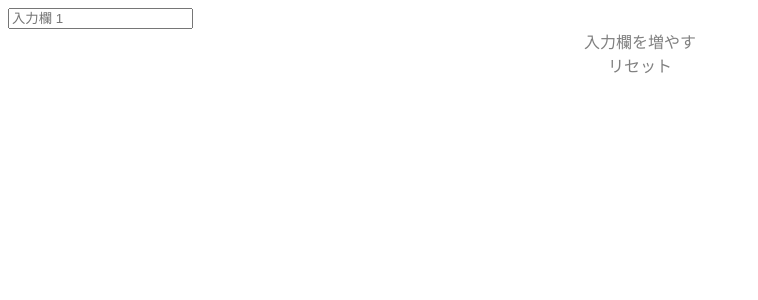
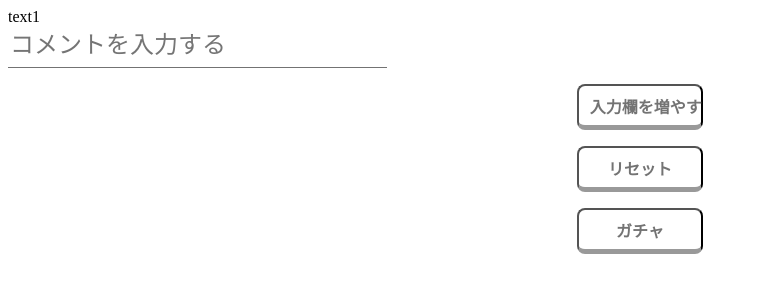
Before and after one commit to arp-a-onishi/Random-PickUp, a Next.js app: page / in a window 1280 px wide. Shown: the top 300 px of the page, without its empty margins (0-758 px from the left). Built offline with nearby package versions, Linux system fonts and the light colour scheme.

Commit message:
ファイル配置を変更

```diff
--- a/pages/index.tsx
+++ /dev/null
@@ -1,50 +0,0 @@
-import React, { useState } from 'react';
-import { styled } from '@stitches/react';
-import { relative } from 'path';
-
-const DefaultButton = styled('div', {
-  position: 'relative',
-  display: 'flex',
-  justifyContent: 'space-around',
-  alignItems: 'center',
-  margin: 'auto',
-  maxWidth: '250px',
-  color: 'gray',
-});
-
-const Home = () => {
-  const [inputs, setInputs] = useState<string[]>(['']); // 初期値として1つの空の入力を設定
-
-  const handleInputChange = (index: number, value: string) => {
-    const newInputs = [...inputs];
-    newInputs[index] = value;
-    setInputs(newInputs);
-  };
-
-  const addInputField = () => {
-    setInputs([...inputs, '']); // 新しい空の入力を追加
-  };
-
-  const resetInputs = () => {
-    setInputs(['']); // 初期状態にリセット
-  };
-
-  return (
-    <div>
-      {inputs.map((input, index) => (
-        <div key={index}>
-          <input
-            type='text'
-            value={input}
-            onChange={(e) => handleInputChange(index, e.target.value)}
-            placeholder={`入力欄 ${index + 1}`}
-          />
-        </div>
-      ))}
-      <DefaultButton onClick={addInputField}>入力欄を増やす</DefaultButton>
-      <DefaultButton onClick={resetInputs}>リセット</DefaultButton>
-    </div>
-  );
-};
-
-export default Home;
--- /dev/null
+++ b/src/common/InputField.tsx
@@ -0,0 +1,73 @@
+import React from 'react';
+import { styled } from '../../stitches.config';
+
+interface InputFieldProps {
+  value: string;
+  onChange: (value: string) => void;
+  index: number;
+}
+
+// スタイルを定義
+const InputWrapper = styled('div', {
+  maxWidth: '30%',
+  display: 'flex',
+  flexDirection: 'column',
+});
+
+const InputLabel = styled('label', {
+  marginBottom: '4px',
+  fontSize: '$textMD',
+});
+
+const InputText = styled('input', {
+  fontSize: '$textXL',
+  width: '100%',
+  border: 'none',
+  outline: 'none',
+  paddingBottom: '8px',
+  boxSizing: 'border-box',
+  // フォーカス時のアニメーションを適用
+  '&:focus + .underline::before': {
+    width: '100%',
+  },
+});
+
+const InputUnderLine = styled('div', {
+  position: 'relative',
+  marginBottom: '16px',
+  borderTop: '1px solid $secondary',
+  '&::before': {
+    position: 'absolute',
+    left: 0,
+    bottom: 0,
+    width: '0px',
+    height: '1px',
+    content: '',
+    backgroundColor: '$labelGreen',
+    transition: 'width 1.5s',
+  },
+});
+
+// InputFieldコンポーネントの実装
+const InputField: React.FC<InputFieldProps> = ({ value, onChange, index }) => {
+  const inputId = `text${index + 1}`;
+  const labelId = `l_${inputId}`;
+
+  return (
+    <InputWrapper>
+      <InputLabel htmlFor={inputId} id={labelId}>
+        {inputId}
+      </InputLabel>
+      <InputText
+        id={inputId}
+        type='text'
+        placeholder='コメントを入力する'
+        value={value}
+        onChange={(e) => onChange(e.target.value)}
+      />
+      <InputUnderLine className='underline' />
+    </InputWrapper>
+  );
+};
+
+export default InputField;
--- /dev/null
+++ b/src/common/button.tsx
@@ -0,0 +1,43 @@
+import React from 'react';
+import { styled } from '../../stitches.config';
+
+interface ButtonProps {
+  onClick: () => void;
+  label: string;
+}
+
+const StyledButton = styled('button', {
+  position: 'relative',
+  display: 'flex',
+  alignItems: 'center',
+  justifyContent: 'space-around',
+  margin: 'auto',
+  marginBottom: '16px',
+  height: '46px',
+  maxWidth: '250px',
+  padding: '5px 11px',
+  width: '10%',
+  color: '$secondary',
+  background: '$gray3',
+  fontSize: '$2',
+  whiteSpace: 'nowrap preserve',
+  textDecoration: 'none',
+  fontFamily: '$body',
+  fontWeight: '$bold',
+  borderRadius: '8px',
+  borderBottom: 'solid 5px #999',
+  '&:active': {
+    outline: '4px solid #0066ff46',
+  },
+  '&:hover': {
+    cursor: 'pointer',
+    borderBottom: 'solid 2px #999',
+    transform: 'translateY(3px)',
+  },
+});
+
+const Button: React.FC<ButtonProps> = ({ onClick, label }) => {
+  return <StyledButton onClick={onClick}>{label}</StyledButton>;
+};
+
+export default Button;
--- /dev/null
+++ b/src/pages/index.tsx
@@ -0,0 +1,46 @@
+import React, { useState, useEffect } from 'react';
+import InputField from '../common/InputField';
+import { styled } from '../../stitches.config';
+import Button from '../common/button';
+
+const Home = () => {
+  useEffect(() => {}, []);
+
+  const [inputs, setInputs] = useState<string[]>(['']); // 初期値として1つの空の入力を設定
+  const [selectedValue, setSelectedValue] = useState<string | null>(null); // ランダムに選ばれた値を保持
+
+  const handleInputChange = (index: number, value: string) => {
+    const newInputs = [...inputs];
+    newInputs[index] = value;
+    setInputs(newInputs);
+  };
+
+  const addInputField = () => {
+    setInputs([...inputs, '']); // 新しい空の入力を追加
+  };
+
+  const resetInputs = () => {
+    setInputs(['']); // 初期状態にリセット
+    setSelectedValue(null); // 選ばれた値もリセット
+  };
+
+  const handleGacha = () => {
+    const filledInputs = inputs.map((input, index) => input.trim() || (index + 1).toString());
+    const randomValue = filledInputs[Math.floor(Math.random() * filledInputs.length)];
+    setSelectedValue(randomValue); // ランダムな値を選択
+  };
+
+  return (
+    <div>
+      {inputs.map((input, index) => (
+        <InputField key={index} value={input} onChange={(value) => handleInputChange(index, value)} index={index} />
+      ))}
+      <Button onClick={addInputField} label='入力欄を増やす' />
+      <Button onClick={resetInputs} label='リセット' />
+      <Button onClick={handleGacha} label='ガチャ' />
+      {selectedValue && <div>選ばれた値: {selectedValue}</div>}
+    </div>
+  );
+};
+
+export default Home;
```
Also changed, not shown: common/InputField.tsx (deleted, +0 -73 lines), common/button.tsx (deleted, +0 -43 lines).
